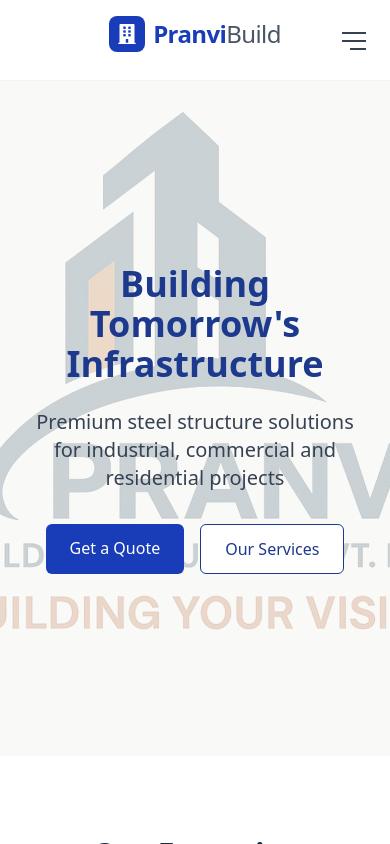
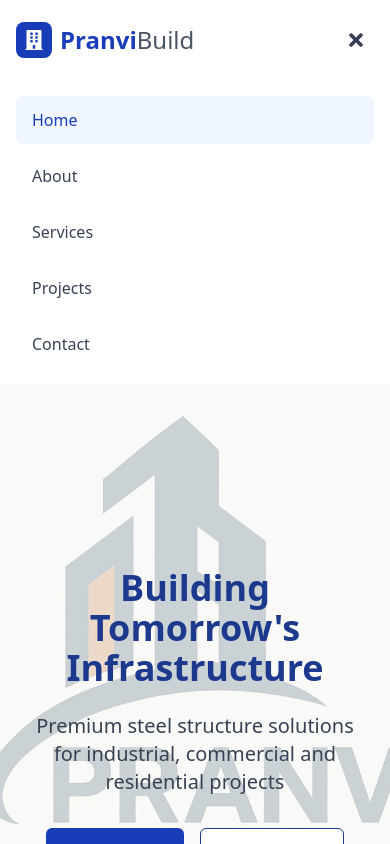
Before and after one commit to cygnus07/pranvi-pre-fab, a Next.js app: page / in a window 390 px wide. Both pictures are taken after a click on the button "Toggle menu". Shown: the top 844 px of the page. Built offline with nearby package versions, Linux system fonts and the light colour scheme.

Commit message:
implement toggle menu functionality and menu highlight

```diff
--- a/components/Header.tsx
+++ b/components/Header.tsx
@@ -1,26 +1,54 @@
-import React from 'react';
+'use client';
+
+import React, { useState, useEffect, useRef } from 'react';
 import Link from 'next/link';
-import { FaBuilding } from 'react-icons/fa';
+import { usePathname } from 'next/navigation';
+import { FaBuilding, FaBars, FaTimes } from 'react-icons/fa';
 
 const Header = () => {
+  const [isMenuOpen, setIsMenuOpen] = useState(false);
+  const menuRef = useRef<HTMLDivElement>(null);
+  const pathname = usePathname();
+
+  // Close menu when route changes
+  useEffect(() => {
+    setIsMenuOpen(false);
+  }, [pathname]);
+
+  // Close menu when clicking outside
+  useEffect(() => {
+    const handleClickOutside = (event: MouseEvent) => {
+      if (menuRef.current && !menuRef.current.contains(event.target as Node)) {
+        setIsMenuOpen(false);
+      }
+    };
+
+    document.addEventListener('mousedown', handleClickOutside);
+    return () => {
+      document.removeEventListener('mousedown', handleClickOutside);
+    };
+  }, []);
+
+  const toggleMenu = () => {
+    setIsMenuOpen(!isMenuOpen);
+  };
+
   return (
     <header className="sticky top-0 z-50 bg-white/80 backdrop-blur-md border-b border-gray-100">
       <div className="container mx-auto px-4">
-        <div className="flex flex-col md:flex-row items-center justify-between h-20">
-          {/* Centered Logo */}
-          <div className="flex items-center justify-center md:justify-start w-full md:w-auto py-4 md:py-0">
-            <Link href="/" className="group flex items-center gap-2">
-              <div className="bg-blue-800 text-white p-2 rounded-lg group-hover:bg-blue-700 transition-all duration-300">
-                <FaBuilding className="text-xl" />
-              </div>
-              <span className="text-2xl font-bold text-gray-900 tracking-tight">
-                <span className="text-blue-800">Pranvi</span>
-                <span className="font-light text-gray-600">Build</span>
-              </span>
-            </Link>
-          </div>
+        <div className="flex items-center justify-between h-20">
+          {/* Logo */}
+          <Link href="/" className="flex items-center gap-2 group">
+            <div className="bg-blue-800 text-white p-2 rounded-lg group-hover:bg-blue-700 transition-colors duration-300">
+              <FaBuilding className="text-xl" />
+            </div>
+            <span className="text-2xl font-bold text-gray-900">
+              <span className="text-blue-800 group-hover:text-blue-700 transition-colors duration-300">Pranvi</span>
+              <span className="font-light text-gray-600">Build</span>
+            </span>
+          </Link>
 
-          {/* Modern Navigation */}
+          {/* Desktop Navigation */}
           <nav className="hidden md:flex items-center space-x-1">
             {[
               { name: 'Home', href: '/' },
@@ -31,7 +59,11 @@ const Header = () => {
               <Link
                 key={item.name}
                 href={item.href}
-                className="px-4 py-2 text-gray-600 hover:text-blue-800 font-medium rounded-full hover:bg-gray-50 transition-all duration-200"
+                className={`px-4 py-2 font-medium rounded-full transition-all duration-200 ${
+                  pathname === item.href
+                    ? 'text-blue-800 bg-blue-50'
+                    : 'text-gray-600 hover:text-blue-800 hover:bg-gray-50'
+                }`}
               >
                 {item.name}
               </Link>
@@ -44,14 +76,49 @@ const Header = () => {
             </Link>
           </nav>
 
-          {/* Modern Mobile Menu Button */}
-          <button className="md:hidden absolute right-4 top-6 p-2 rounded-lg hover:bg-gray-100 transition-colors">
-            <div className="space-y-1.5">
-              <span className="block w-6 h-0.5 bg-gray-700"></span>
-              <span className="block w-6 h-0.5 bg-gray-700"></span>
-              <span className="block w-4 h-0.5 bg-gray-700 ml-auto"></span>
-            </div>
+          {/* Mobile Menu Button */}
+          <button
+            className="md:hidden p-2 rounded-lg hover:bg-gray-100 transition-colors"
+            onClick={toggleMenu}
+            aria-label="Toggle menu"
+            aria-expanded={isMenuOpen}
+          >
+            {isMenuOpen ? (
+              <FaTimes className="text-gray-700 text-xl" />
+            ) : (
+              <FaBars className="text-gray-700 text-xl" />
+            )}
           </button>
+        </div>
+
+        {/* Mobile Menu */}
+        <div
+          ref={menuRef}
+          className={`md:hidden transition-all duration-300 ease-in-out overflow-hidden ${
+            isMenuOpen ? 'max-h-96 opacity-100 pb-4' : 'max-h-0 opacity-0'
+          }`}
+        >
+          <div className="flex flex-col space-y-2 mt-4">
+            {[
+              { name: 'Home', href: '/' },
+              { name: 'About', href: '/about' },
+              { name: 'Services', href: '/services' },
+              { name: 'Projects', href: '/projects' },
+              { name: 'Contact', href: '/contact' },
+            ].map((item) => (
+              <Link
+                key={item.name}
+                href={item.href}
+                className={`px-4 py-3 font-medium rounded-lg transition-all duration-200 ${
+                  pathname === item.href
+                    ? 'text-blue-800 bg-blue-50'
+                    : 'text-gray-700 hover:text-blue-800 hover:bg-gray-50'
+                }`}
+              >
+                {item.name}
+              </Link>
+            ))}
+          </div>
         </div>
       </div>
     </header>
```
